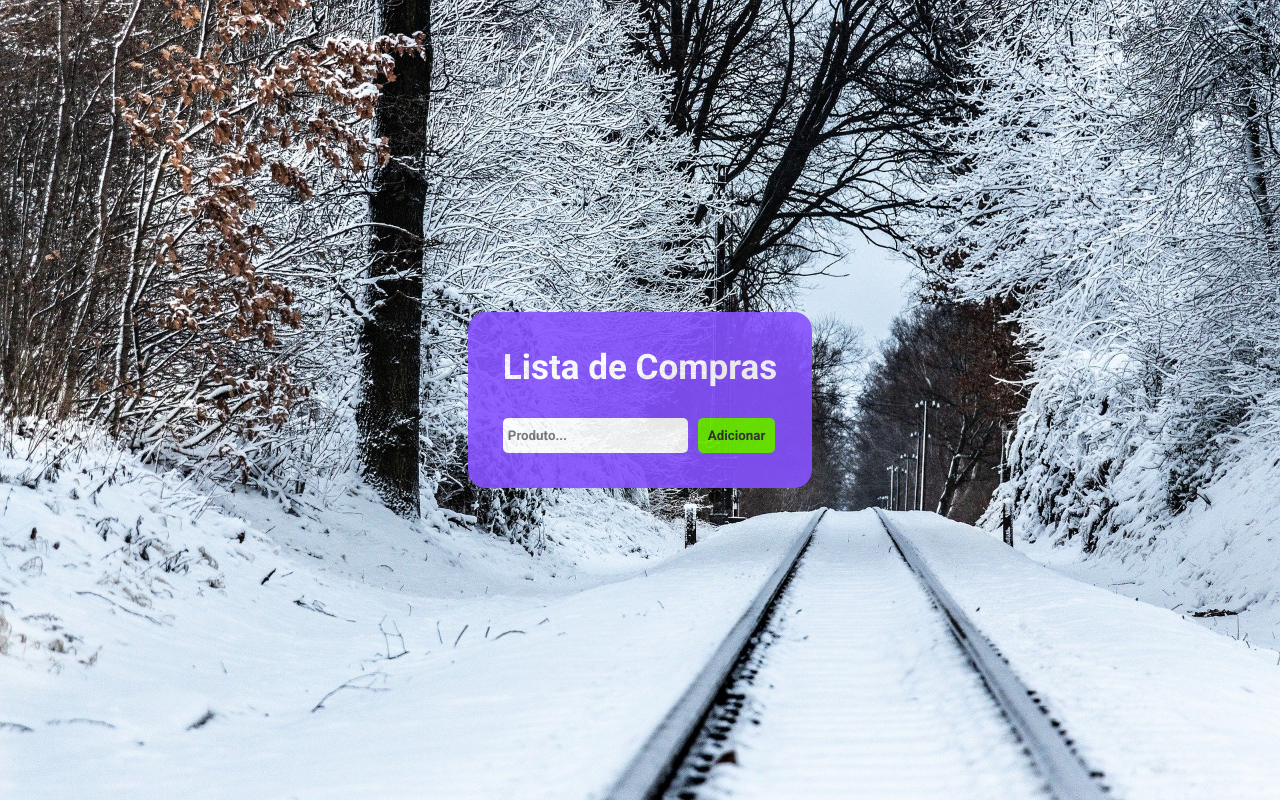
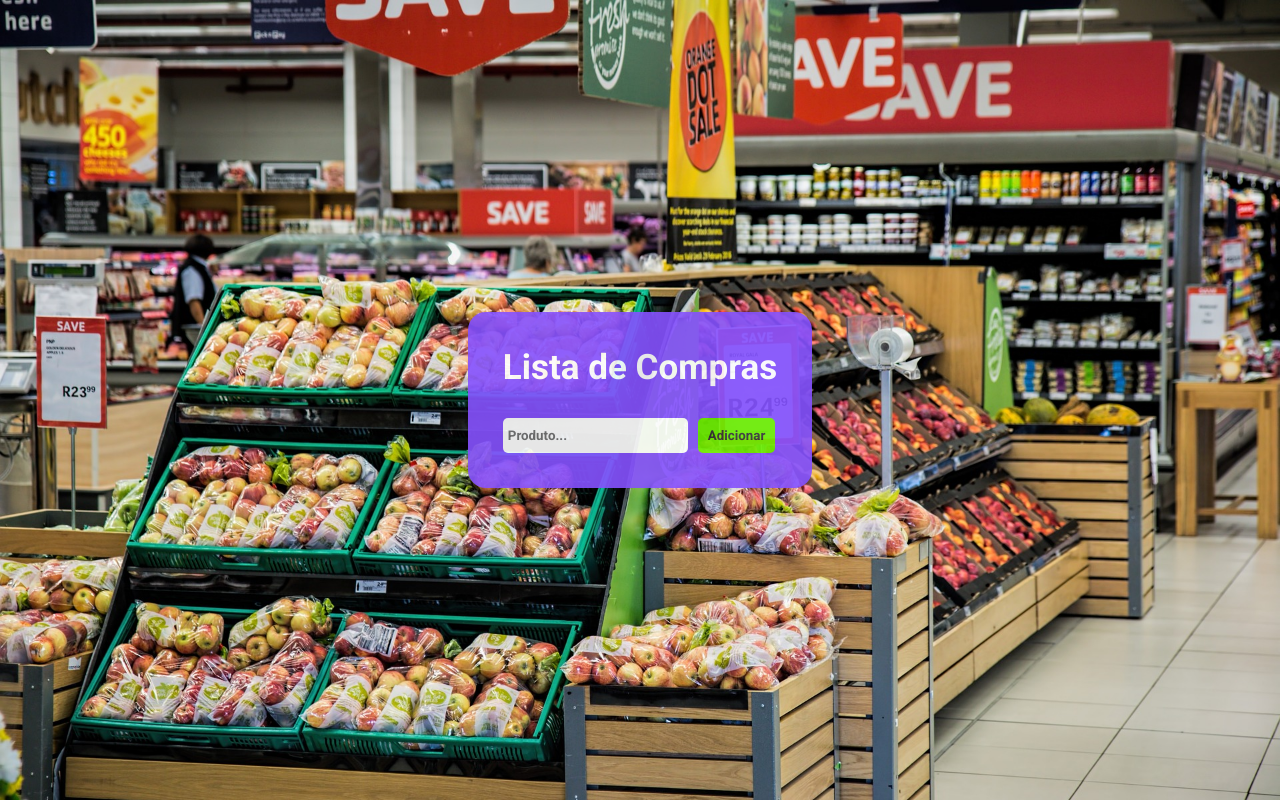
Before and after one commit to FRANKLYNRAMON/Lista-de-compras-React, a React (Vite) app: page / in a window 1280 px wide. Built offline with nearby package versions, Linux system fonts and the light colour scheme.

Commit message:
img background atualizada

```diff
--- a/src/index.css
+++ b/src/index.css
@@ -15,7 +15,7 @@ body {
   justify-content: center;
   height: 100vh;
   width: 100vw;
-  background-image: url(../img-fundo-lista_de_compras.jpg);
+  background-image: url(../img-fundo-lista_de_compras-mercado.jpg);
   background-repeat: no-repeat;
   background-size: cover;
 }
```
Also changed, not shown: img-fundo-lista_de_compras-mercado.jpg (added), img-fundo-lista_de_compras.jpg (deleted).
